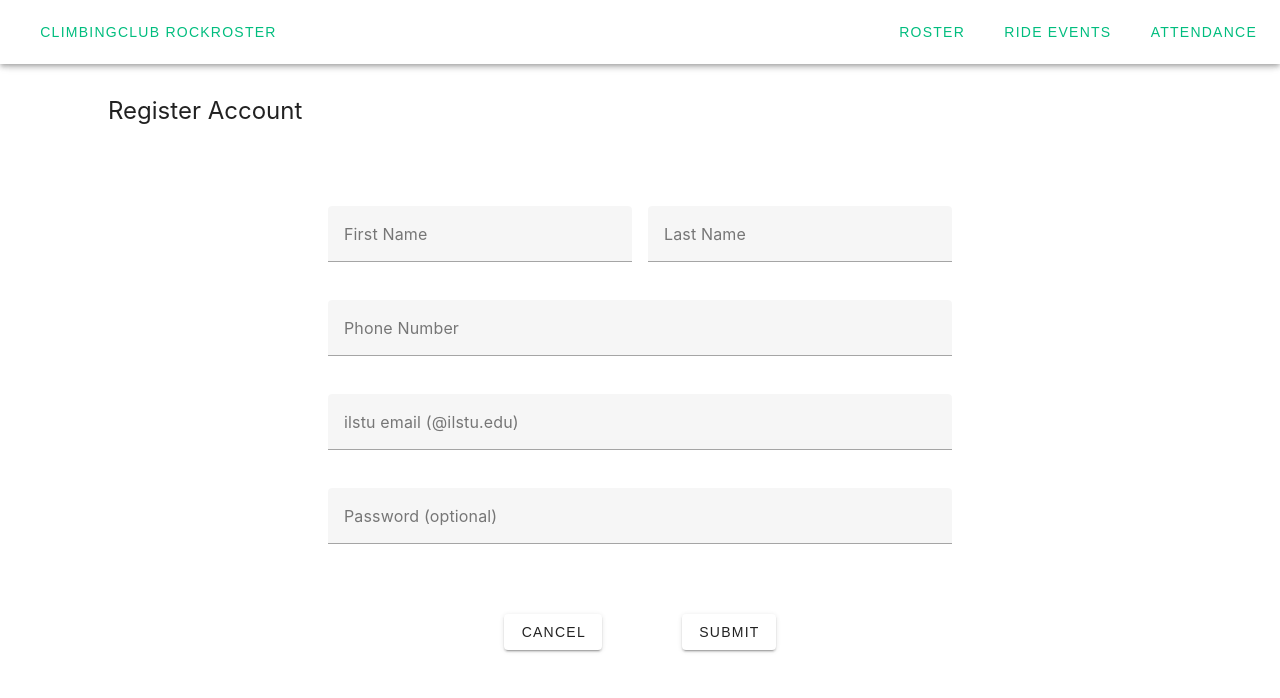
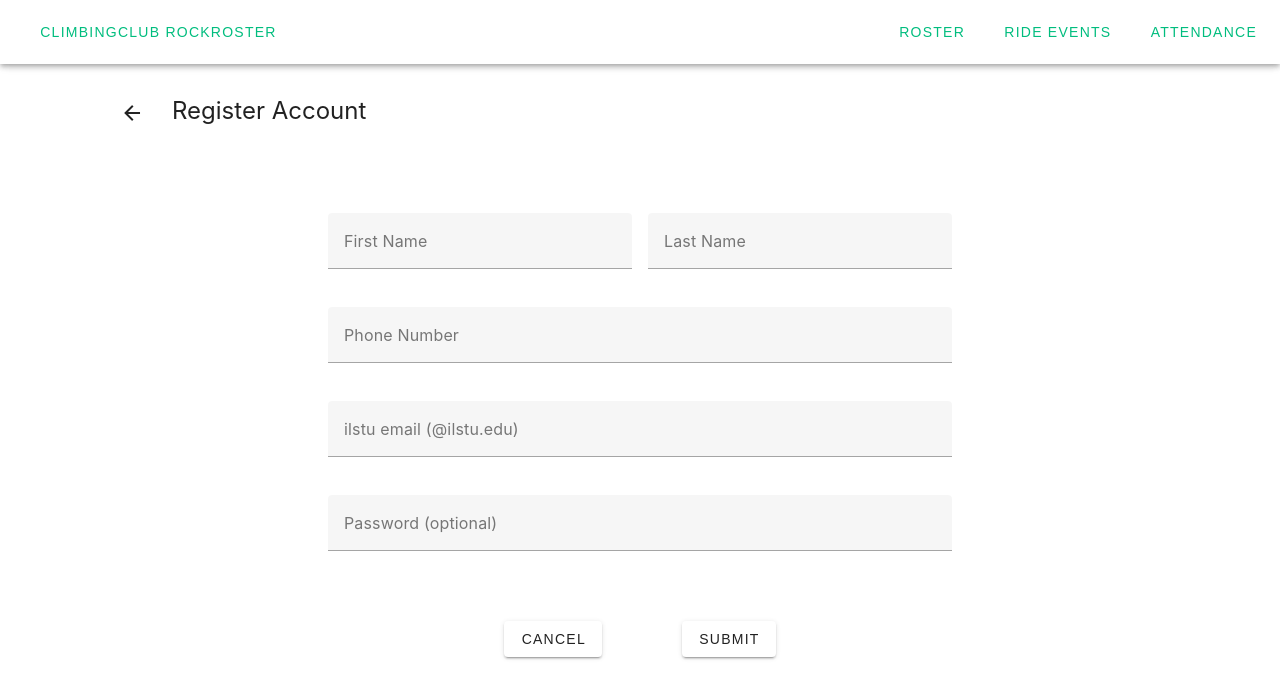
Before and after one commit to angelaleone/climbing-club-webapp, a Vue app: page /register in a window 1280 px wide. Shown: the top 698 px of the page. Built offline with nearby package versions, Linux system fonts and the light colour scheme.

Commit message:
editing master css file, roster, register account, and ride events screen styling

```diff
--- a/src/assets/main.css
+++ b/src/assets/main.css
@@ -1,10 +1,10 @@
 @import './base.css';
 
 #app {
-  max-width: 1280px;
+  /* max-width: 1280px;
   margin: 0 auto;
   padding: 2rem;
-  font-weight: normal;
+  font-weight: normal; */
 }
 
 a,
@@ -23,13 +23,13 @@ a,
 
 @media (min-width: 1024px) {
   body {
-    display: flex;
-    place-items: center;
+    /* display: flex;
+    place-items: center; */
   }
 
   #app {
     /* display: grid; */
-    grid-template-columns: 1fr 1fr;
-    padding: 0 2rem;
+    /* grid-template-columns: 1fr 1fr;
+    padding: 0 2rem; */
   }
 }
--- a/src/views/HomeView.vue
+++ b/src/views/HomeView.vue
@@ -59,17 +59,15 @@ import { RouterLink } from 'vue-router'
   padding: 5vh;
   padding-top: 28vh;
   display: flex;
-  justify-content: center;
-  align-items: center;
   width: 100%;
 }
 
 .home-row {
   display: flex;
   gap: 2vh;
+  width: 100%;
+  align-items: center;
   justify-content: center;
-  width: 100%;
-  flex-wrap: wrap;
 }
 
 .card-container {
--- a/src/views/ResgisterAccountView.vue
+++ b/src/views/ResgisterAccountView.vue
@@ -1,18 +1,18 @@
 <script></script>
 <template>
+  <div class="page-container">
     <div class="page-title-container">
       <v-row>
-      <!-- I can't get icons to work rn -->
-      <!-- <div>
-        <v-icon icon="mdi-arrow">mdi-arrow</v-icon>
-      </div> -->
+        <div class="back-btn">
+          <v-btn icon="mdi-arrow-left" variant="text" @click="$router.go(-1)"></v-btn>
+        </div>
         <span class="page-title">Register Account</span>
       </v-row>
     </div>
 
     <div class="content-container">
       <v-col>
-      <v-row>
+        <v-row class="row-styles">
           <div class="name-input">
             <v-text-field label="First Name"> </v-text-field>
           </div>
@@ -20,17 +20,17 @@
             <v-text-field label="Last Name"> </v-text-field>
           </div>
         </v-row>
-      <v-row>
+        <v-row class="row-styles">
           <div class="long-input">
             <v-text-field label="Phone Number"> </v-text-field>
           </div>
         </v-row>
-      <v-row>
+        <v-row class="row-styles">
           <div class="long-input">
             <v-text-field label="ilstu email (@ilstu.edu)"> </v-text-field>
           </div>
         </v-row>
-      <v-row>
+        <v-row class="row-styles">
           <div class="long-input">
             <v-text-field label="Password (optional)"> </v-text-field>
           </div>
@@ -44,6 +44,7 @@
           </div>
         </v-row>
       </v-col>
+    </div>
   </div>
 </template>
 
@@ -70,7 +71,14 @@
   font-size: x-large;
 }
 .page-title-container {
-  padding-top: 5vh;
-  margin-left: -25vh;
+  padding-left: 15vh;
+}
+.row-styles {
+  justify-content: center;
+  align-items: center;
+}
+.back-btn {
+  margin-top: -0.35vh;
+  padding-right: 2vh;
 }
 </style>
--- a/src/views/RideEventsView.vue
+++ b/src/views/RideEventsView.vue
@@ -1,15 +1,23 @@
 <template>
-  <div class="about">
-    <h1>This is ride events</h1>
+  <div class="container">
+    <v-row class="title-row">
+      <h1>Ride Events</h1>
+      <v-spacer></v-spacer>
+      <v-btn variant="outlined" prepend-icon="mdi-plus">Create</v-btn>
+    </v-row>
   </div>
 </template>
 
-<style>
-@media (min-width: 1024px) {
-  .about {
-    min-height: 100vh;
-    display: flex;
-    align-items: center;
-  }
+<style scoped>
+.container {
+}
+
+.title-row {
+  display: flex;
+  align-items: center;
+  width: 100%;
+  padding-top: 5vh;
+  padding-left: 15vh;
+  padding-right: 15vh;
 }
 </style>
--- a/src/views/RosterView.vue
+++ b/src/views/RosterView.vue
@@ -1,18 +1,15 @@
 <script></script>
 <template>
-  <div class="page-title-container">
-    <v-row>
-      <!-- I can't get icons to work rn -->
-      <!-- <div>
-        <v-icon icon="mdi-arrow">mdi-arrow</v-icon>
-      </div> -->
-      <span class="page-title">Roster</span>
+  <div class="center">
+    <v-row class="title-row">
+      <h1>Roster</h1>
+      <v-spacer></v-spacer>
+      <v-btn variant="outlined" prepend-icon="mdi-plus">Create</v-btn>
     </v-row>
-  </div>
     <div class="content-container">
       <v-col>
-      <v-row>
-        <!-- member card (I still can't get icons to work)  -->
+        <v-row class="center">
+          <!-- member card  -->
           <v-card class="member-card">
             <v-card-title>Angela Leone</v-card-title>
             <v-card-body>
@@ -24,6 +21,7 @@
           </v-card>
         </v-row>
       </v-col>
+    </div>
   </div>
 </template>
 
@@ -45,10 +43,19 @@
   min-width: 10vh;
   margin: 5vh;
 }
-.page-title {
-  font-size: xx-large;
+.title-row {
+  display: flex;
+  align-items: center;
+  width: 100%;
+  padding-top: 5vh;
+  padding-left: 15vh;
+  padding-right: 15vh;
 }
 .page-title-container {
   padding-top: 5vh;
 }
+.center {
+  justify-content: center;
+  align-items: center;
+}
 </style>
```
Lines whose indentation alone changed are shown as unchanged.
